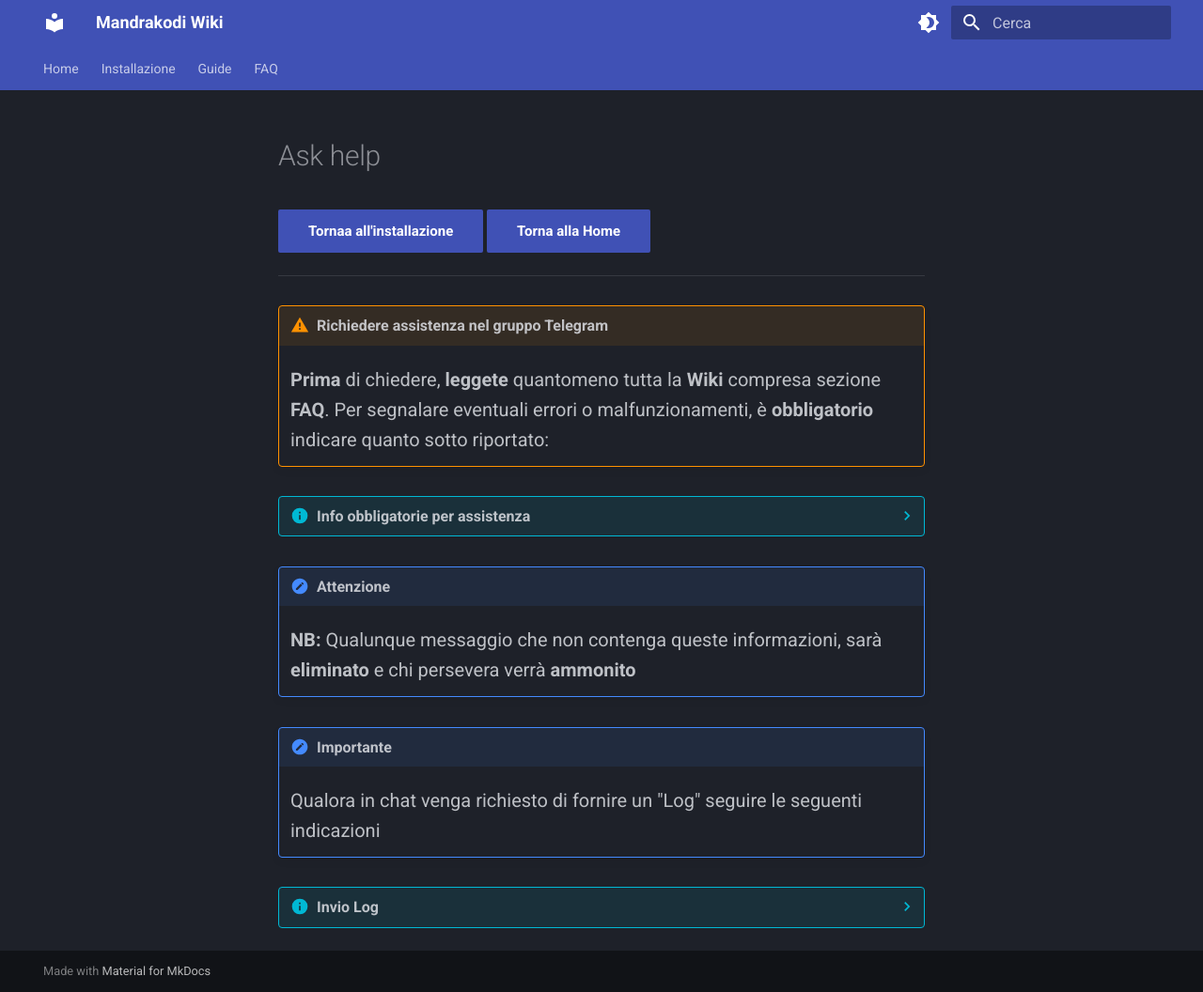
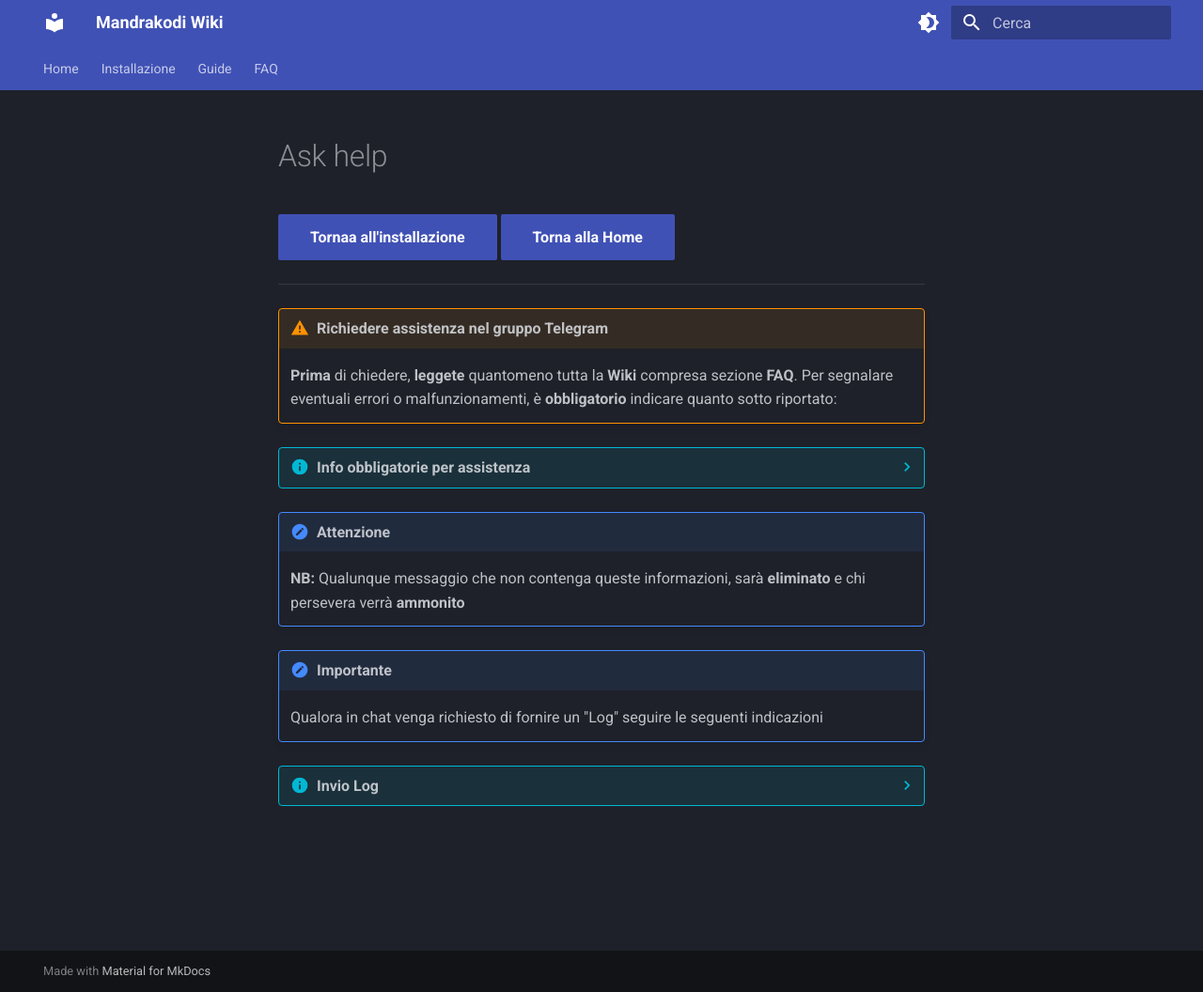
Before and after one commit to campipaolo/Mandrakodi-Wiki, an MkDocs documentation site: the page built from docs/installazione/ask_help.md, in a window 1280 px wide and 1056 px high. Shown: the whole window at 94% size. Built offline with MkDocs 1.6.1 and Material for MkDocs 9.7.7, drawn with Linux system fonts in a browser that asks for light colours.

```diff
--- a/docs/stylesheets/extra.css
+++ b/docs/stylesheets/extra.css
@@ -1,7 +1,7 @@
 /* Aumenta la dimensione del testo del contenuto dei blocchi */
 .md-typeset .admonition,
 .md-typeset details {
-  font-size: 1rem; /* Valore di default standard: ~0.8rem. Puoi impostare 0.9rem, 1rem o 16px */
+  font-size: 0.8rem; /* Valore di default standard: ~0.8rem. Puoi impostare 0.9rem, 1rem o 16px */
 }
 
 /* Aumenta la dimensione del titolo del blocco (opzionale) */
@@ -12,5 +12,5 @@
 
 /* Riduce la dimensione del testo semplice del corpo della pagina */
 .md-typeset {
-  font-size: 0.75rem; /* Il default di Material è 0.8rem (~16px). Puoi provarlo a 0.75rem o 0.7rem */
+  font-size: 0.80rem; /* Il default di Material è 0.8rem (~16px). Puoi provarlo a 0.75rem o 0.7rem */
 }
```
Also changed, not shown: docs/guide/acestream.md (+3 -3 lines).
